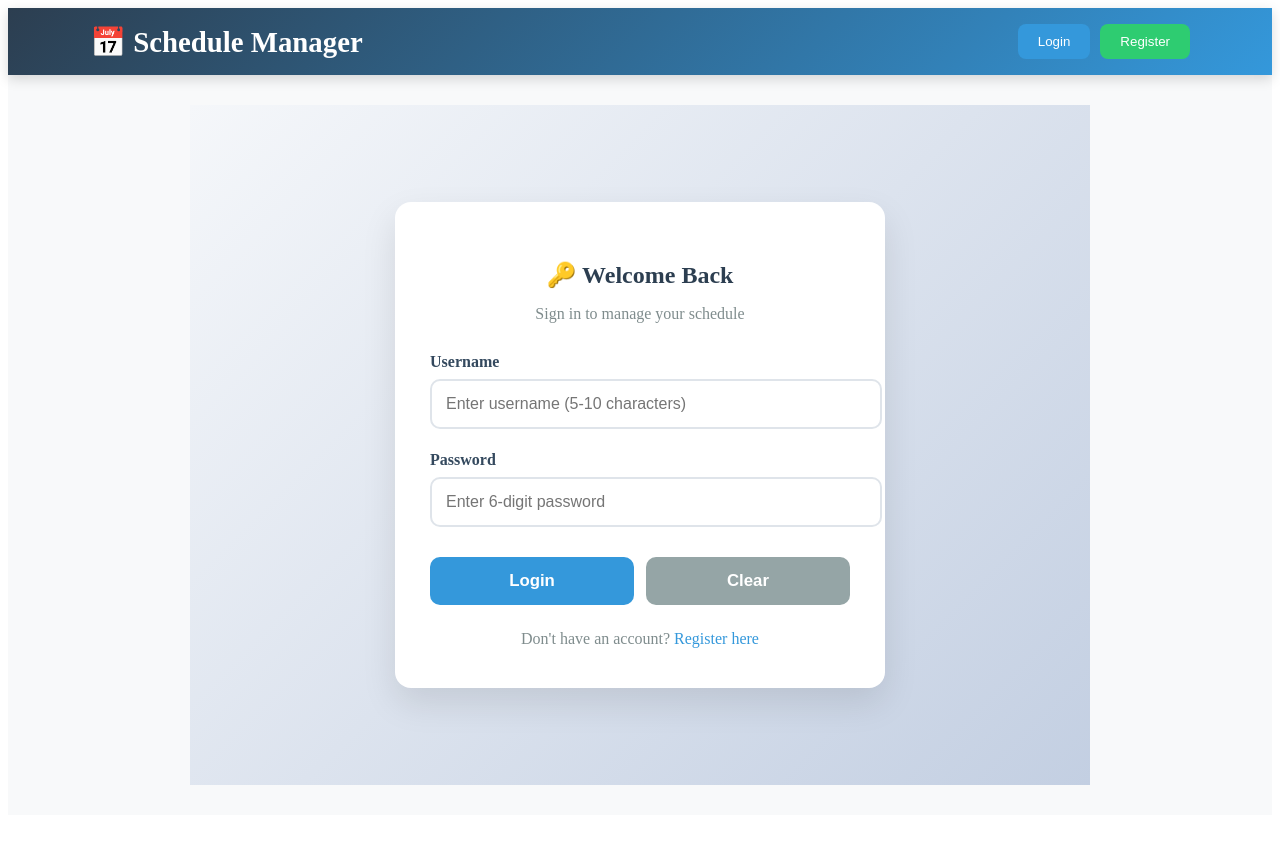
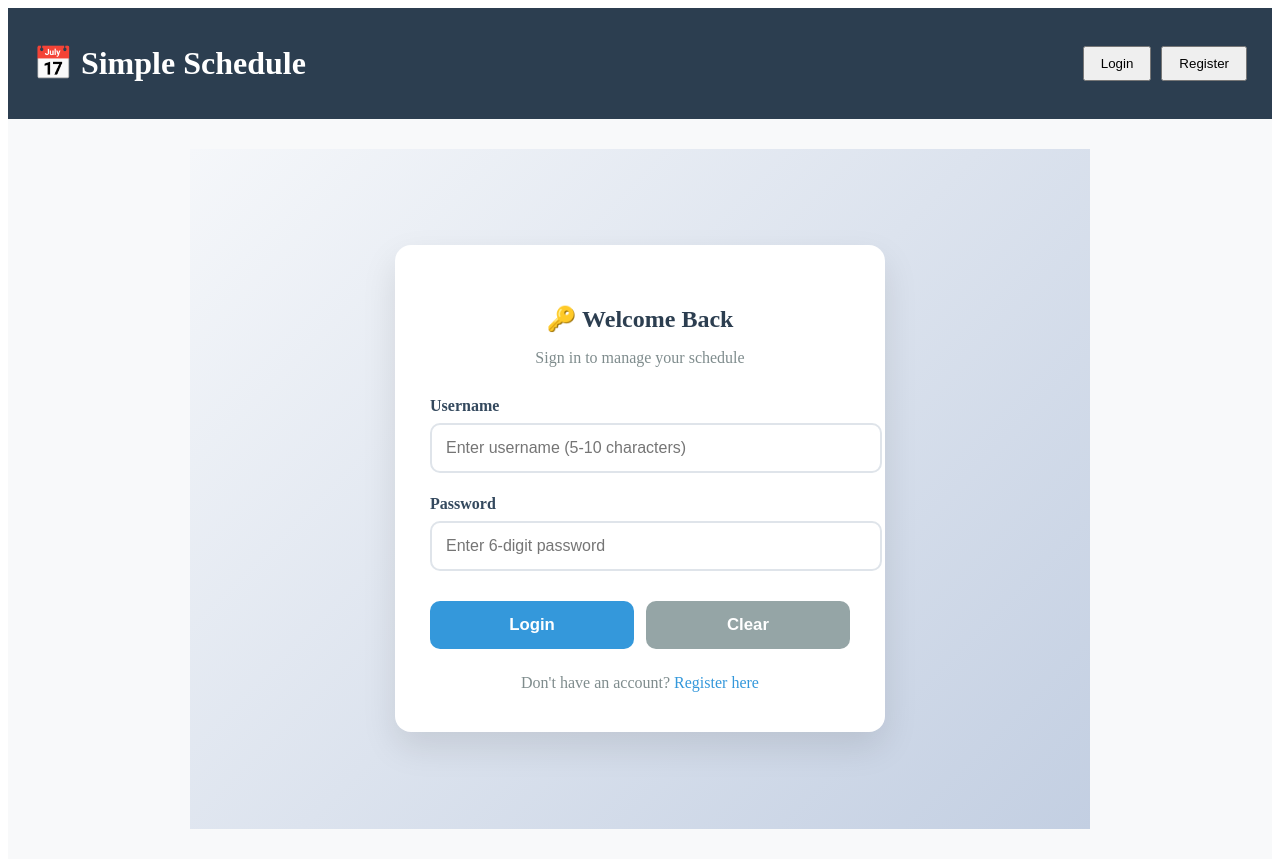
Before and after one commit to TasinLunatic/Vue-lang, a Vue app in the folder Schedule-management2/: page /#/login in a window 1280 px wide. Before the commit the page ends 823 px from the top, so only its background shows below. Built offline with nearby package versions, Linux system fonts and the light colour scheme.

Commit message:
header modified and WOP

```diff
--- a/Schedule-management2/src/components/Header.vue
+++ b/Schedule-management2/src/components/Header.vue
@@ -1,61 +1,36 @@
 <script setup>
-import { defineUser } from "../store/userStore.js";
-import { defineSchedule } from "../store/scheduleStore.js";
-import { useRouter } from "vue-router";
-import { onMounted } from "vue";
+import { useRouter } from 'vue-router'
+import { ref, onMounted } from 'vue'
 
-const sysUser = defineUser();
-const schedule = defineSchedule();
-const router = useRouter();
+const router = useRouter()
+const username = ref('')
 
 onMounted(() => {
-  const loginUser = sessionStorage.getItem("loginUser");
-  if (loginUser) {
-    sysUser.username = loginUser;
-    sysUser.uid = 1;
-  }
-});
+  username.value = sessionStorage.getItem('loginUser') || ''
+})
 
 function logout() {
-  if (confirm("Are you sure you want to logout?")) {
-    sysUser.$reset();
-    schedule.$reset();
-    sessionStorage.removeItem("loginUser");
-    router.push("/login");
-
-    alert("You have been logged out successfully.");
+  if (confirm('Are you sure you want to logout?')) {
+    sessionStorage.removeItem('loginUser')
+    username.value = ''
+    router.push('/login')
   }
 }
 </script>
 
 <template>
   <header class="header">
-    <div class="container">
-      <h1 class="title">📅 Schedule Manager</h1>
+    <h1>📅 Simple Schedule</h1>
 
-      <div class="nav">
-        <!-- Show Login/Register when NOT logged in -->
-        <div v-if="!sysUser.username" class="auth-buttons">
-          <router-link to="/login">
-            <button class="btn btn-primary">Login</button>
-          </router-link>
-          <router-link to="/regist">
-            <button class="btn btn-secondary">Register</button>
-          </router-link>
-        </div>
-
-        <!-- Show Welcome + Buttons when logged in -->
-        <div v-else class="user-info">
-          <span class="welcome"
-            >Welcome, <strong>{{ sysUser.username }}</strong></span
-          >
-
-          <router-link to="/showSchedule">
-            <button class="btn btn-primary">My Schedule</button>
-          </router-link>
-
-          <button class="btn btn-danger" @click="logout">Logout</button>
-        </div>
+    <div class="nav">
+      <div v-if="!username">
+        <router-link to="/login"><button class="btn">Login</button></router-link>
+        <router-link to="/regist"><button class="btn">Register</button></router-link>
+      </div>
+      <div v-else>
+        Welcome, <strong>{{ username }}</strong>
+        <router-link to="/showSchedule"><button class="btn">My Schedule</button></router-link>
+        <button class="btn logout" @click="logout">Logout</button>
       </div>
     </div>
   </header>
@@ -63,69 +38,18 @@ function logout() {
 
 <style scoped>
 .header {
-  background: linear-gradient(135deg, #2c3e50, #3498db);
+  background: #2c3e50;
   color: white;
-  padding: 1rem 0;
-  box-shadow: 0 4px 12px rgba(0, 0, 0, 0.15);
-}
-
-.container {
-  max-width: 1100px;
-  margin: 0 auto;
+  padding: 15px 25px;
   display: flex;
   justify-content: space-between;
   align-items: center;
-  padding: 0 20px;
 }
 
-.title {
-  margin: 0;
-  font-size: 1.8rem;
+.nav button {
+  margin-left: 10px;
+  padding: 8px 16px;
 }
 
-.nav {
-  display: flex;
-  align-items: center;
-  gap: 15px;
-}
-
-.btn {
-  padding: 10px 20px;
-  border: none;
-  border-radius: 8px;
-  cursor: pointer;
-  font-weight: 500;
-  margin-left: 10px;
-  transition: all 0.3s;
-}
-
-.btn-primary {
-  background: #3498db;
-  color: white;
-}
-.btn-primary:hover {
-  background: #2980b9;
-}
-
-.btn-secondary {
-  background: #2ecc71;
-  color: white;
-}
-.btn-secondary:hover {
-  background: #27ae60;
-}
-
-.btn-danger {
-  background: #e74c3c;
-  color: white;
-}
-.btn-danger:hover {
-  background: #c0392b;
-  transform: translateY(-2px);
-}
-
-.welcome {
-  margin-right: 15px;
-  font-size: 1.1rem;
-}
+.logout { background: #e74c3c; color: white; }
 </style>
```
